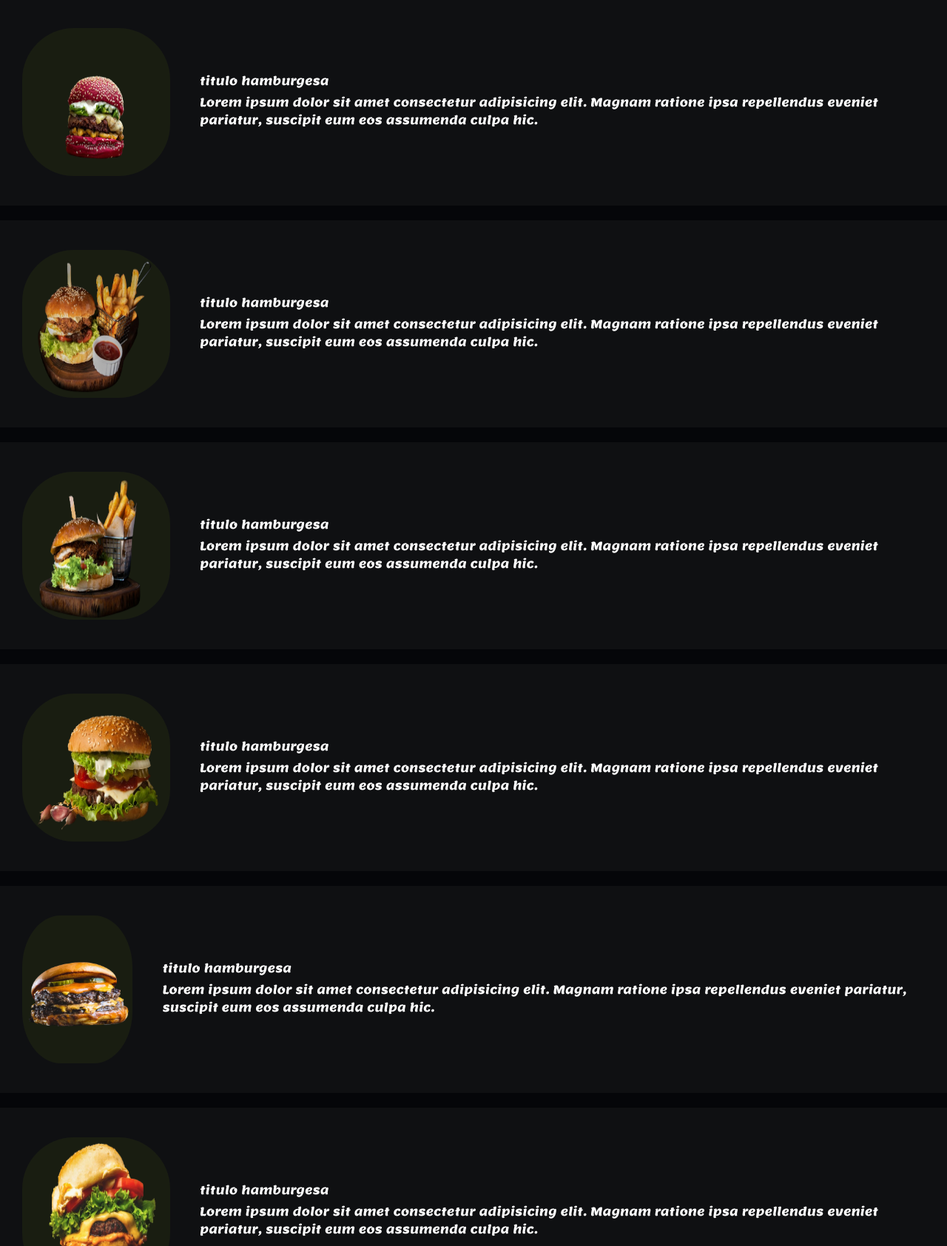
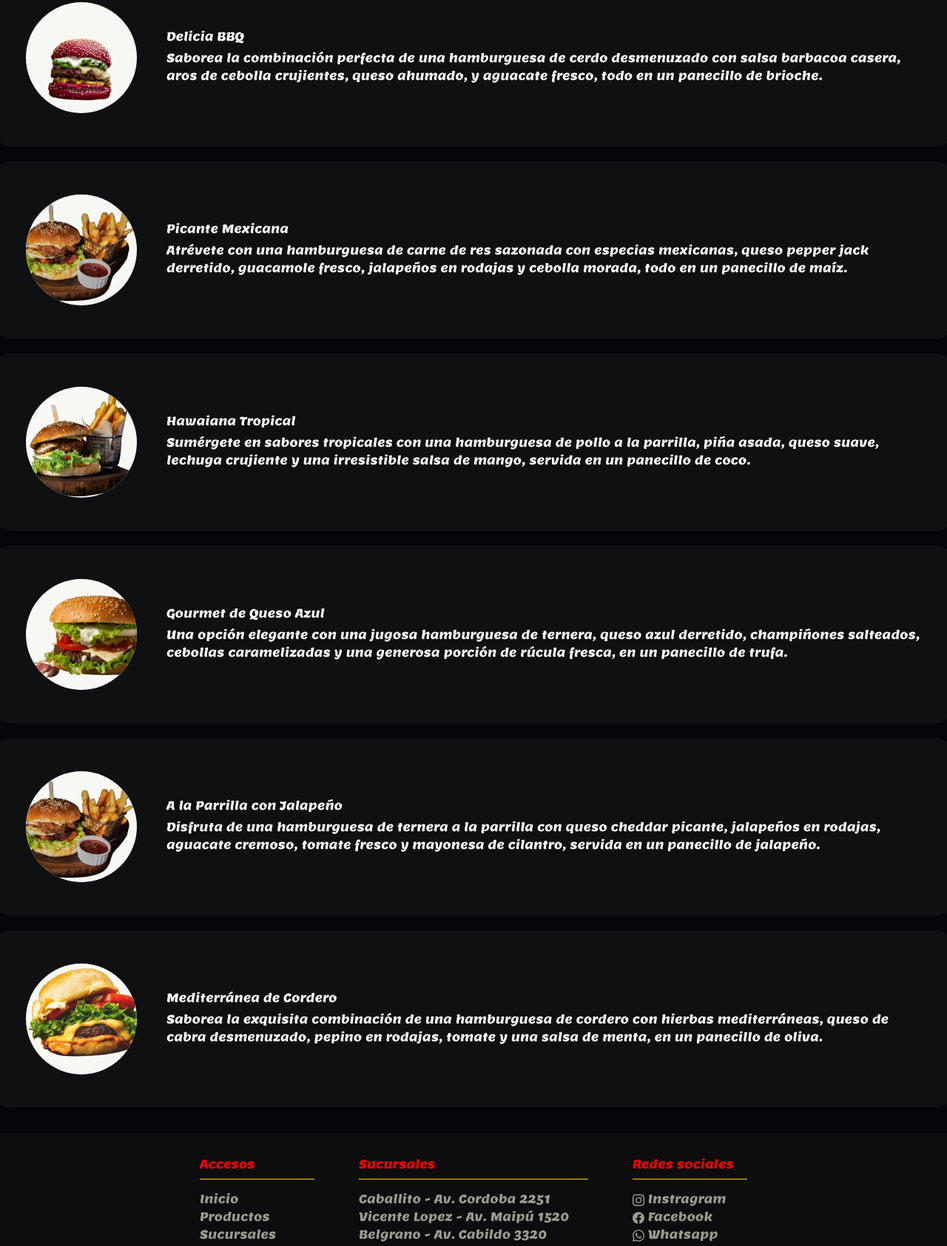
Before and after one commit to MgabrielM/PFMeneghetti, a website: page pages/productos.html in a window 1280 px wide. Shown: the part 562-2247 px from the top of the page at 74% size. Drawn offline with nearby package versions, Linux system fonts and the light colour scheme.

Commit message:
Actualización imagenes en productos

```diff
--- a/pages/productos.html
+++ b/pages/productos.html
@@ -51,50 +51,50 @@ s<!DOCTYPE html>
                 <div class="hamburguesa">
                     <img src="../img/hamburguesa-uno.png" alt="">
                     <div>
-                        <h2>Hamburguesa riojana</h2>
-                        <div>Lorem ipsum dolor sit amet consectetur adipisicing elit. Magnam ratione ipsa repellendus eveniet pariatur, suscipit eum eos assumenda culpa hic.</div>
+                        <h2>Clásica Americana</h2>
+                        <div>Una jugosa hamburguesa de carne de res a la parrilla, con queso cheddar derretido, lechuga crujiente, tomate fresco y cebolla roja, todo envuelto en un panecillo suave y esponjoso.</div>
                     </div>
                 </div>
                 <div class="hamburguesa">
                     <img src="../img/hamburguesa-dos.png" alt="">
                     <div>
-                        <h2>titulo hamburgesa</h2>
-                        <div>Lorem ipsum dolor sit amet consectetur adipisicing elit. Magnam ratione ipsa repellendus eveniet pariatur, suscipit eum eos assumenda culpa hic.</div>
+                        <h2>Delicia BBQ</h2>
+                        <div>Saborea la combinación perfecta de una hamburguesa de cerdo desmenuzado con salsa barbacoa casera, aros de cebolla crujientes, queso ahumado, y aguacate fresco, todo en un panecillo de brioche.</div>
                     </div>
                 </div>
                 <div class="hamburguesa">
                     <img src="../img/hamburguesa-tres.png" alt="">
                     <div>
-                        <h2>titulo hamburgesa</h2>
-                        <div>Lorem ipsum dolor sit amet consectetur adipisicing elit. Magnam ratione ipsa repellendus eveniet pariatur, suscipit eum eos assumenda culpa hic.</div>
+                        <h2>Picante Mexicana</h2>
+                        <div>Atrévete con una hamburguesa de carne de res sazonada con especias mexicanas, queso pepper jack derretido, guacamole fresco, jalapeños en rodajas y cebolla morada, todo en un panecillo de maíz.</div>
                     </div>
                 </div>
                 <div class="hamburguesa">
                     <img src="../img/hamburguesa-cinco.png" alt="">
                     <div>
-                        <h2>titulo hamburgesa</h2>
-                        <div>Lorem ipsum dolor sit amet consectetur adipisicing elit. Magnam ratione ipsa repellendus eveniet pariatur, suscipit eum eos assumenda culpa hic.</div>
+                        <h2>Hawaiana Tropical</h2>
+                        <div>Sumérgete en sabores tropicales con una hamburguesa de pollo a la parrilla, piña asada, queso suave, lechuga crujiente y una irresistible salsa de mango, servida en un panecillo de coco.</div>
                     </div>
                 </div>
                 <div class="hamburguesa">
                     <img src="../img/hamburguesa-seis.png" alt="">
                     <div>
-                        <h2>titulo hamburgesa</h2>
-                        <div>Lorem ipsum dolor sit amet consectetur adipisicing elit. Magnam ratione ipsa repellendus eveniet pariatur, suscipit eum eos assumenda culpa hic.</div>
+                        <h2>Gourmet de Queso Azul</h2>
+                        <div>Una opción elegante con una jugosa hamburguesa de ternera, queso azul derretido, champiñones salteados, cebollas caramelizadas y una generosa porción de rúcula fresca, en un panecillo de trufa.</div>
                     </div>
                 </div>
                 <div class="hamburguesa">
-                    <img src="../img/hamburguesa-siete.png" alt="">
+                    <img src="../img/hamburguesa-tres.png" alt="">
                     <div>
-                        <h2>titulo hamburgesa</h2>
-                        <div>Lorem ipsum dolor sit amet consectetur adipisicing elit. Magnam ratione ipsa repellendus eveniet pariatur, suscipit eum eos assumenda culpa hic.</div>
+                        <h2>A la Parrilla con Jalapeño</h2>
+                        <div>Disfruta de una hamburguesa de ternera a la parrilla con queso cheddar picante, jalapeños en rodajas, aguacate cremoso, tomate fresco y mayonesa de cilantro, servida en un panecillo de jalapeño.</div>
                     </div>
                 </div>
                 <div class="hamburguesa">
                     <img src="../img/hamburguesa-ocho.png" alt="">
                     <div>
-                        <h2>titulo hamburgesa</h2>
-                        <div>Lorem ipsum dolor sit amet consectetur adipisicing elit. Magnam ratione ipsa repellendus eveniet pariatur, suscipit eum eos assumenda culpa hic.</div>
+                        <h2>Mediterránea de Cordero</h2>
+                        <div>Saborea la exquisita combinación de una hamburguesa de cordero con hierbas mediterráneas, queso de cabra desmenuzado, pepino en rodajas, tomate y una salsa de menta, en un panecillo de oliva.</div>
                     </div>
                 </div>
             </div>
--- a/scss/style.scss
+++ b/scss/style.scss
@@ -353,14 +353,16 @@ body {
             justify-content: space-around;
             align-items: center;
             background-color: #9b9b9011;
-            padding: 40px;
+            padding: 45px;
             gap: 40px;
+            border-radius: 25px;
 
             img{
-                width: 200px;
-                height: 200px;
-                background-color: rgba(199, 243, 5, 0.055);
-                border-radius: 35%;
+                width: 150px;
+                height: 150px;
+                object-fit: cover;
+                background-color: rgb(247, 248, 244);
+                border-radius: 50%;
             }
 
         }
```
Also changed, not shown: css/style.css, 1 other file.
